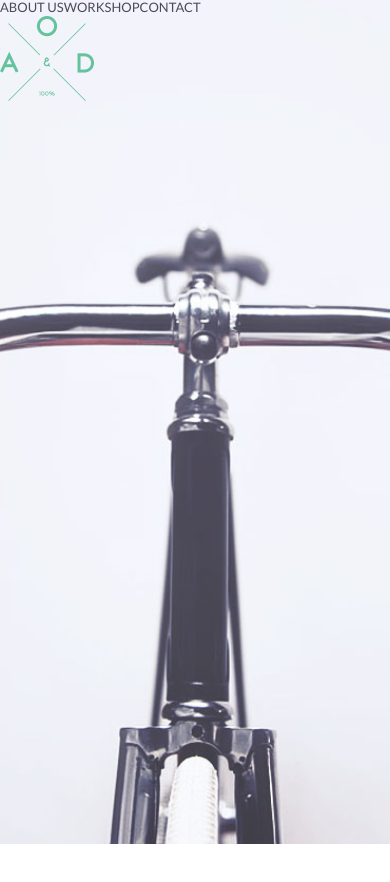
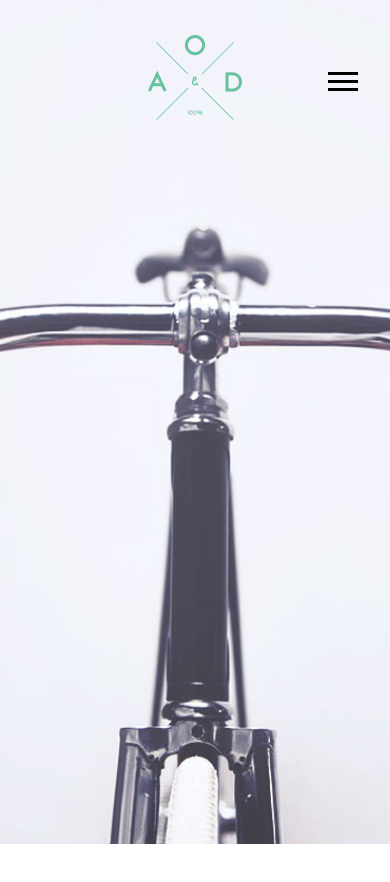
Before and after one commit to DenyskoD/bicycle, a website: page src/index.html in a window 390 px wide. Shown: the top 882 px of the page. Drawn offline with nearby package versions, Linux system fonts and the light colour scheme; files that its build step writes are made by us from their sources.

Commit message:
header + intro
full styles + js (nav toggle and fixed header)

```diff
--- a/src/assets/js/app.js
+++ b/src/assets/js/app.js
@@ -1 +1,35 @@
-console.log(1);
+$(function() {
+
+    // fixed header    vars --> header , offset , scrollPosition
+
+    let header = $("#header");
+    let nav = $("#nav");
+    let navToggle = $("#navToggle");
+    let offset = 150;
+    let scrollPosition = $(window).scrollTop();
+
+    checkScroll(scrollPosition, offset);
+
+    $(window).on("scroll", function(){
+        scrollPosition = $(this).scrollTop();
+        checkScroll(scrollPosition, offset);
+    });
+
+    function checkScroll(scrollPosition, offset) {
+        if(scrollPosition >= offset) {
+            header.addClass("fixed");
+        } else {
+            header.removeClass("fixed");
+        }
+    }
+
+    // nav toggle   vars --> nav , navToggle , header
+
+
+    navToggle.on("click", function(event) {
+        event.preventDefault();
+        header.toggleClass("mobile");
+        nav.toggleClass("show");
+    });
+
+});
--- a/src/assets/sass/style.scss
+++ b/src/assets/sass/style.scss
@@ -30,14 +30,32 @@ a {
     padding: 0 15px;
 }
 
+// header
+
 .header {
+    width: 100%;
     position: absolute;
     top: 0;
-    left: 0;
+    left: 50%;
+    transform: translate3d(-50% , 0 , 0);
     z-index: 1000;
 }
-
+.header.fixed {
+    height: 125px;
+    margin-top: -30px;
+    position: fixed;
+    background-color: #f1f4f9 ;
+}
+.header__logo {
+    position: absolute;
+    z-index: 2;
+    top: 35px;
+    left: 50%;
+    transform: translate3d(-50% , 0 , 0);
+}
+// nav
 .nav {
+    margin-top: 75px;
     display : flex;
     justify-content: center;
     text-align: center;
@@ -47,12 +65,99 @@ a {
     font-size: 13px;
     color: rgb(77, 73, 89);
     text-transform: uppercase;
+    letter-spacing: 2.6px;
     line-height: 1.2;
+    padding: 0 35px;
+    font-weight: 700;
+}
+.nav__link:nth-child(2) {
+    padding-right: 110px;
+}
+.nav__link:nth-child(3) {
+    padding-left: 110px;
 }
 
+/* Burger */
+.burger {
+    display: none;
+    position: absolute;
+    top: 70px;
+    right: 30px;
+    background: none;
+    border: 0;
+    padding: 10px 2px;
+    cursor: pointer;
+}
+
+.burger__item {
+    display: block;
+    width: 30px;
+    height: 3px;
+    background-color: #000;
+    font-size: 0;
+    color: transparent;
+    position: relative;
+}
+
+.burger__item:before {
+    content: "";
+    width: 100%;
+    height: 100%;
+    position: absolute;
+    background-color: #000;
+    left: 0;
+    top: -8px;
+    z-index: 1;
+}
+
+.burger__item:after {
+    content: "";
+    width: 100%;
+    height: 100%;
+    position: absolute;
+    background-color: #000;
+    left: 0;
+    bottom: -8px;
+    z-index: 1;
+}
+
+// header / intro large-bg
+
 .intro {
-    width: 100%;
-    background: #ccc url("../img/introbg.jpg") center no-repeat;
+    max-width: 100%;
+    background: #f1f4f9 url("../img/introbg.jpg") center no-repeat;
     background-size: cover;
     height: 100vh;
 }
+
+
+
+
+
+
+@media (max-width: 768px) {
+    // header
+    .header.mobile {
+        transition: background-color 0.2s linear;
+        background-color: rgb(77, 73, 89);
+    }
+    .burger {
+        display : block;
+    }
+    .nav {
+        transform: translateY(-1000%);
+        transition: transform 0.3s linear;
+    }
+    .nav.show {
+        transform: translateY(0);
+        flex-direction: column;
+        align-content: center;
+        margin-top: 120px;
+        background-color: rgb(77, 73, 89);
+    }
+    .nav__link {
+        color : #f1f4f9;
+        padding: 20px 0 !important;
+        font-size: 20px;
+    }
+}
--- a/src/index.html
+++ b/src/index.html
@@ -6,20 +6,36 @@
         <meta name="viewport" content="width=device-width, initial-scale=1">
         <link href="https://fonts.googleapis.com/css2?family=Lato:ital,wght@0,300;0,400;0,700;1,400&display=swap" rel="stylesheet">
         <link href="assets/css/style.css" rel="stylesheet">
+        <script src="https://ajax.googleapis.com/ajax/libs/jquery/3.5.1/jquery.min.js"></script>
     </head>
     <body>
-        <header class="header">
-            <nav class="nav">
+
+        <!-- header -->
+        <header class="header" id="header">
+            <nav class="nav" id="nav">
                 <a href="#" class="nav__link">about us</a>
                 <a href="#" class="nav__link">work</a>
                 <a href="#" class="nav__link">shop</a>
                 <a href="#" class="nav__link">contact</a>
             </nav>
-            <img class="header__logo" src="assets/img/Logo.png" alt="logo" >
-        </header>
+            <a class="home__link" href="#"> <img class="header__logo" src="assets/img/Logo.png" alt="logo" ></a>
+            <button class="burger" type="button" id="navToggle">
+                <span class="burger__item">Burger Menu</span>
+            </button>
+        </header> <!-- /header -->
 
+        <!-- intro (( background )) -->
         <section class="intro">
             <h2 class="visually-hidden">section</h2>
-        </section>
+        </section> <!-- /intro -->
+
+
+
+
+
+
+
+        <!-- JS -->
+        <script src="assets/js/app.js"></script>
     </body>
 </html>
```
Also changed, not shown: dist/assets/css/style.css, dist/assets/css/style.min.css, dist/assets/js/app.js, dist/index.html.
